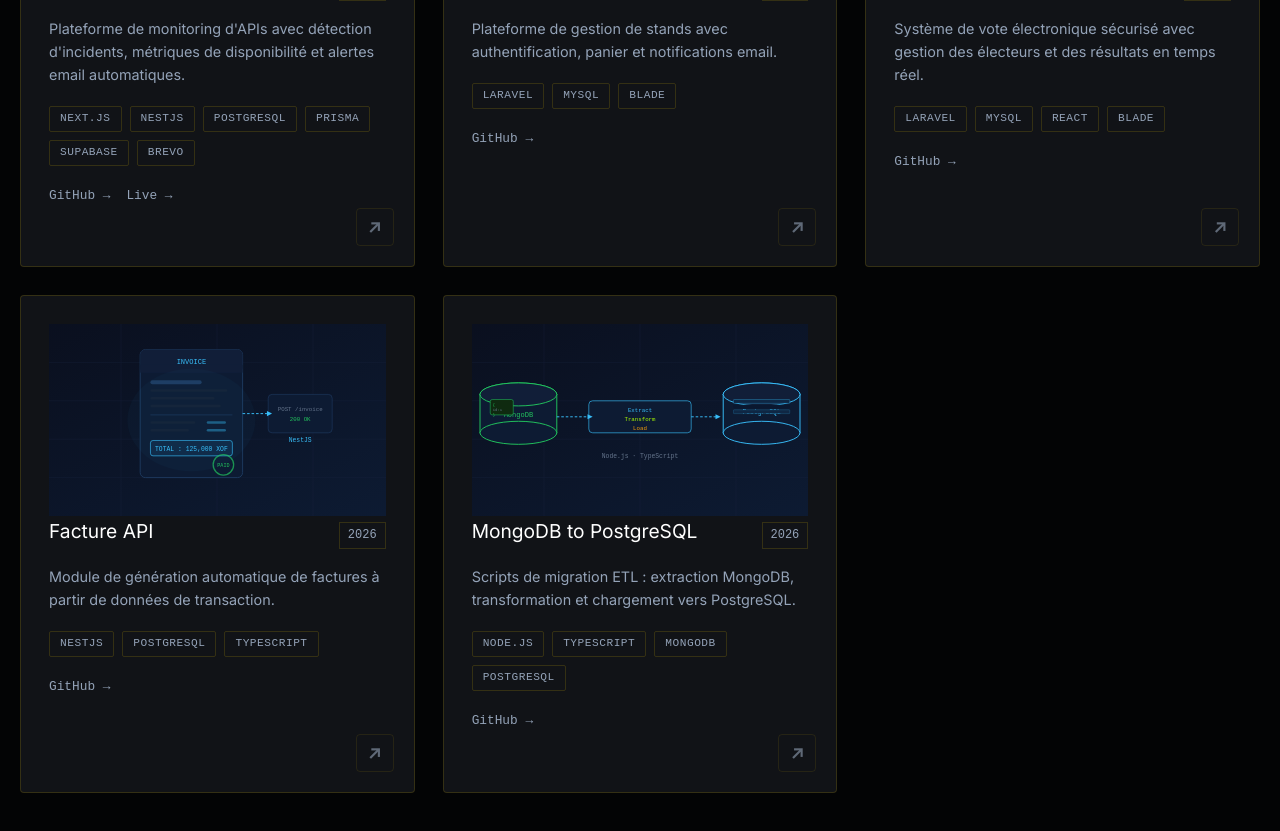
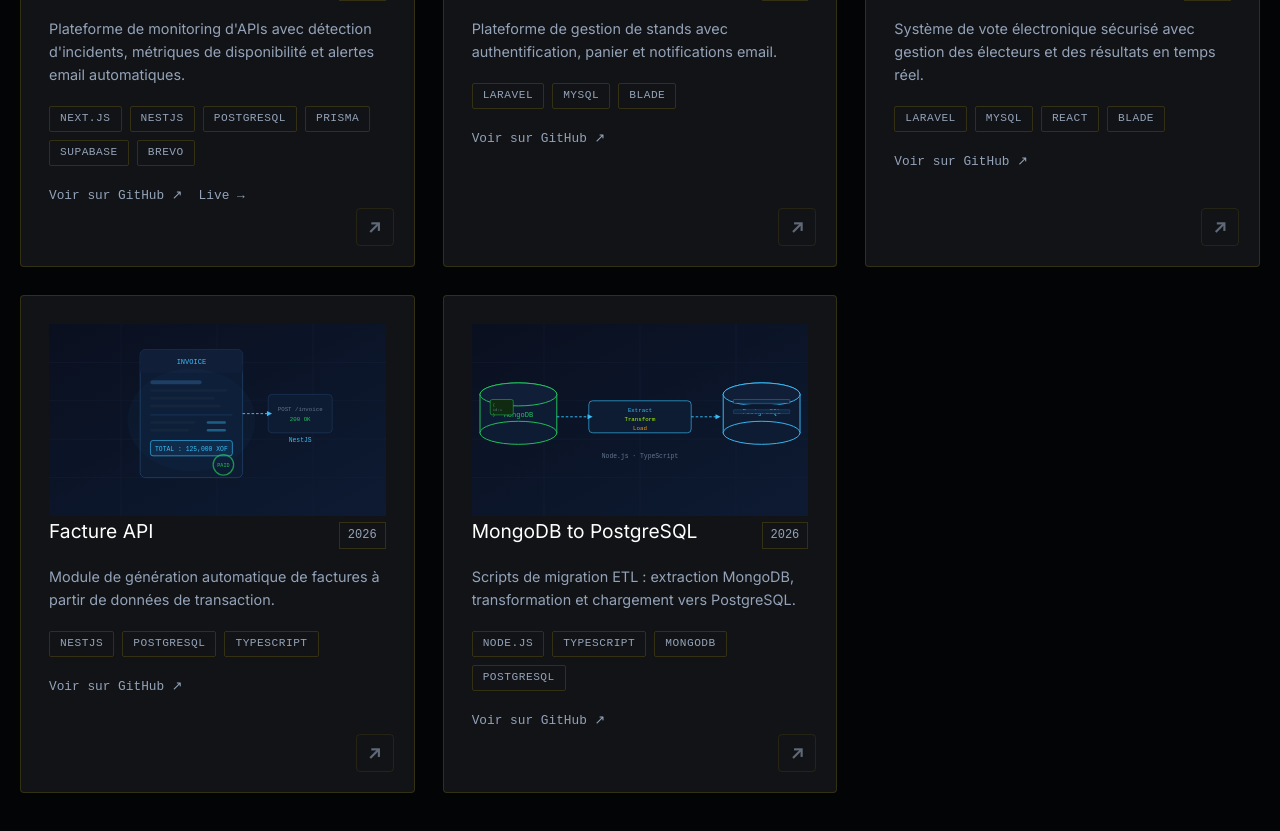
Before and after one commit to Horace-web/Mon_Portfolio, a Next.js app: page / in a window 1280 px wide. Shown: the part 3560-4391 px from the top of the page. Built offline with nearby package versions, Linux system fonts and the light colour scheme.

Commit message:
feat: make GitHub project links explicit

```diff
--- a/app/components/ProjectCard.tsx
+++ b/app/components/ProjectCard.tsx
@@ -39,8 +39,8 @@ export default function ProjectCard({ project }: Props) {
       {/* Liens GitHub / Live */}
       <div className="flex gap-4 mt-auto pt-2">
         {project.githubUrl && (
-          <a href={project.githubUrl} target="_blank" rel="noopener noreferrer" className="project-link">
-            GitHub →
+          <a href={project.githubUrl} target="_blank" rel="noopener noreferrer" className="project-link" aria-label={`Voir le code de ${project.title} sur GitHub`}>
+            Voir sur GitHub ↗
           </a>
         )}
         {project.liveUrl && (
```
